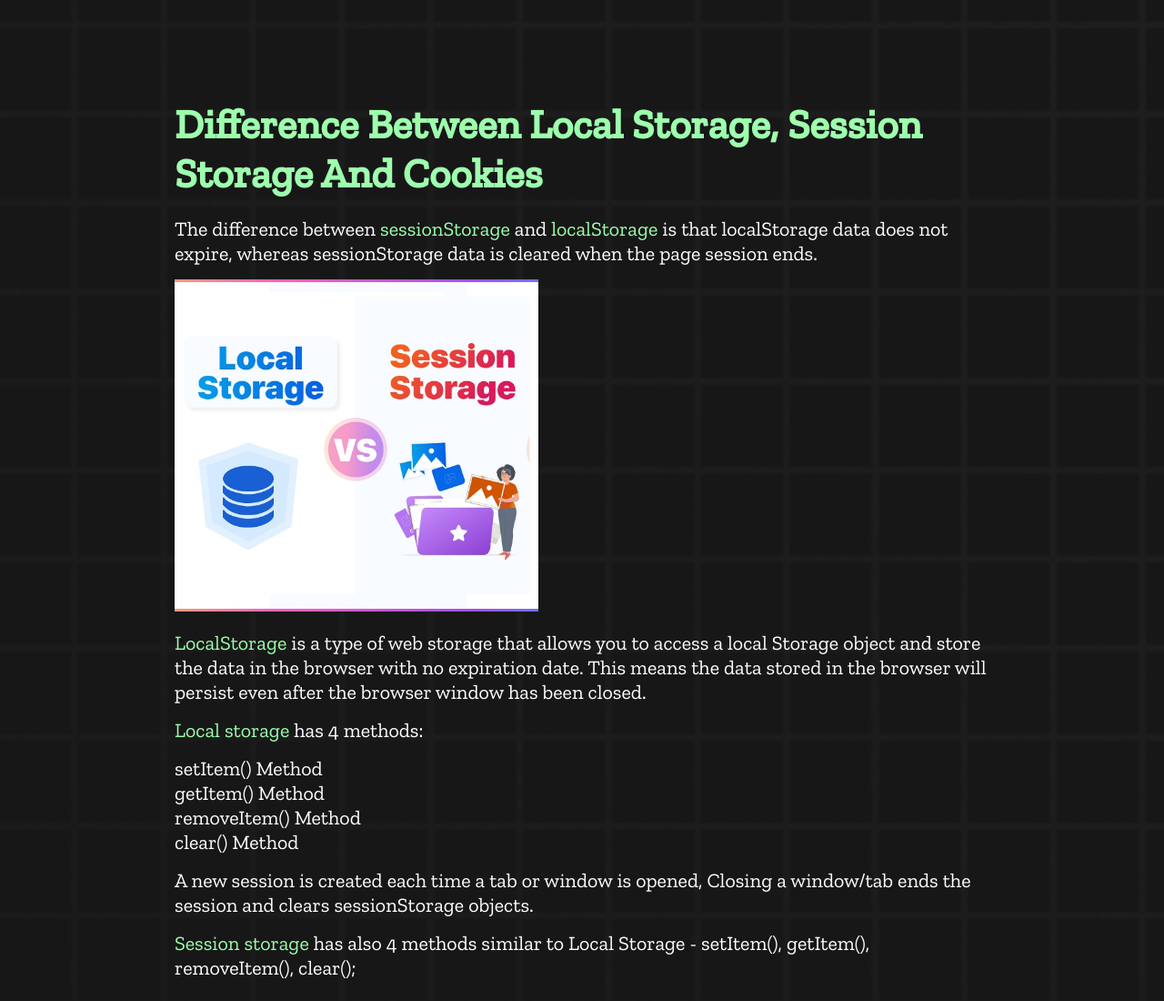
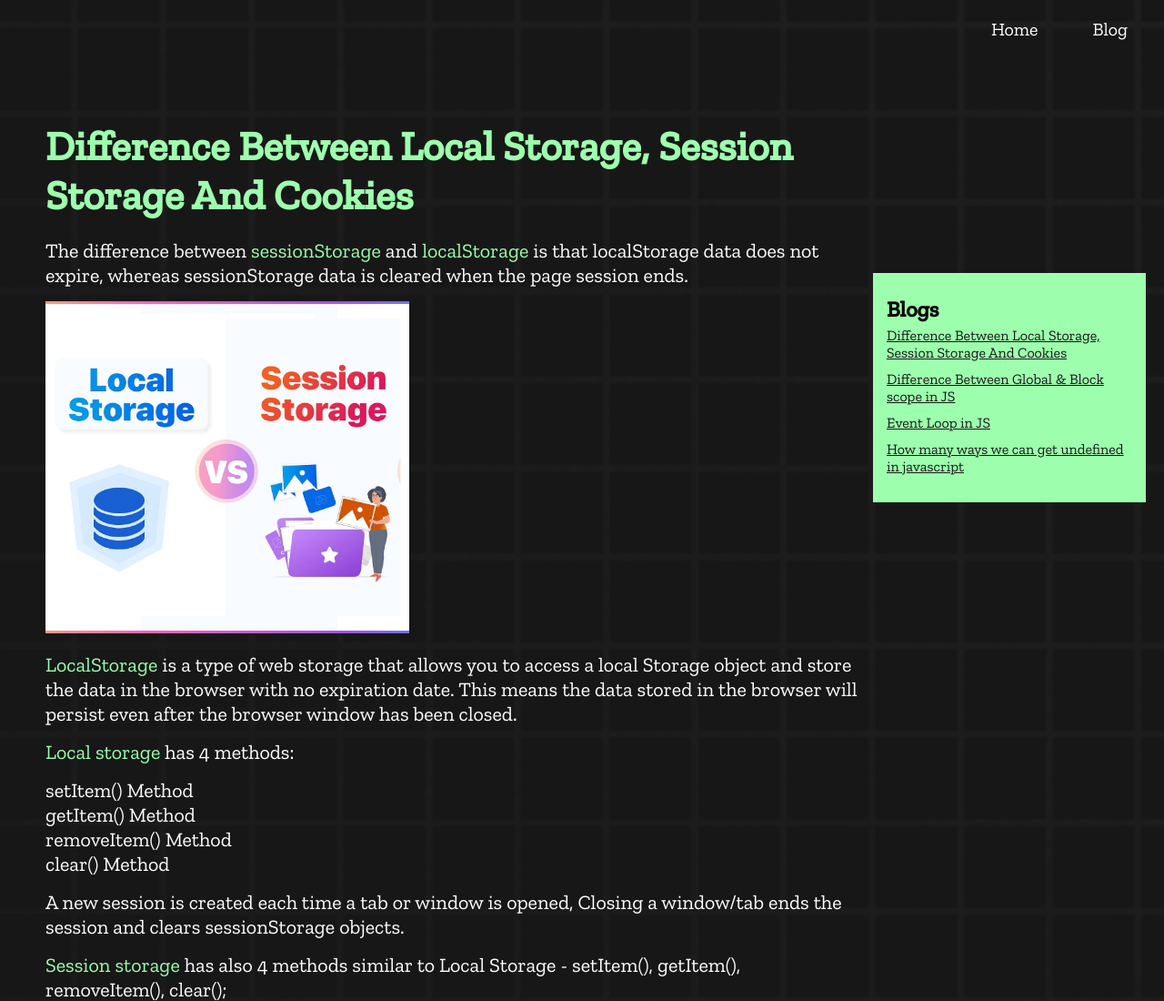
Before and after one commit to kamrul373/typing-speed-master, a plain HTML site: page blog.html in a window 1280 px wide. Shown: the top 1100 px of the page at 91% size. Drawn offline with nearby package versions, Linux system fonts and the light colour scheme.

Commit message:
blog menu added and responsive class added

```diff
--- a/blog.html
+++ b/blog.html
@@ -13,9 +13,21 @@
 </head>
 
 <body>
+    <!-- navbar -->
+    <nav>
+        <ul class="menu">
+            <li>
+                <a href="index.html">Home</a>
+            </li>
+            <li>
+                <a href="blog.html">Blog</a>
+            </li>
+        </ul>
+    </nav>
+    <!-- blogs -->
     <div class="blog-container">
         <!-- blog 1 -->
-        <div class="blog blog-1">
+        <div class="blog blog-1" id="local">
             <div class="heading">
                 <h1>Difference Between Local Storage, Session Storage And Cookies</h1>
             </div>
@@ -50,7 +62,7 @@
             </div>
         </div>
         <!-- blog 2 -->
-        <div class="blog blog-2">
+        <div class="blog blog-2" id="global">
             <div class="heading">
                 <h1>Difference Between Global & Block scope in JS</h1>
             </div>
@@ -90,7 +102,7 @@
             </div>
         </div>
         <!-- blog 4 -->
-        <div class="blog blog-3">
+        <div class="blog blog-3" id="event">
             <div class="heading">
                 <h1>Event Loop in JS</h1>
             </div>
@@ -118,7 +130,7 @@
                 </p>
             </div>
         </div>
-        <div class="blog blog-4">
+        <div class="blog blog-4" id="undefined">
             <div class="heading">
                 <h1>How many ways we can get undefined in javascript</h1>
             </div>
@@ -144,6 +156,15 @@
                 </ul>
             </div>
         </div>
+        <div class="blog-menu">
+            <h2>Blogs</h2>
+            <ul>
+                <li><a href="#local">Difference Between Local Storage, Session Storage And Cookies</a></li>
+                <li><a href="#global">Difference Between Global & Block scope in JS</a></li>
+                <li><a href="#event">Event Loop in JS</a></li>
+                <li><a href="#undefined">How many ways we can get undefined in javascript</a></li>
+            </ul>
+        </div>
     </div>
 </body>
 
--- a/styles.css
+++ b/styles.css
@@ -11,8 +11,7 @@ body {
   font-family: "Zilla Slab", serif;
 }
 
-.box-container,
-.blog-container {
+.box-container {
   width: 70%;
   margin: 0 auto;
 }
@@ -213,8 +212,10 @@ ul {
 
 /* blogs */
 .blog-container {
+  max-width: 70%;
+  margin-left: 50px;
   color: #FFFFFF;
-  padding: 70px 0;
+  padding: 30px 0;
 }
 
 .blog {
@@ -240,6 +241,22 @@ ul {
   font-size: 45px;
 }
 
+.blog-menu {
+  position: fixed;
+  top: 300px;
+  right: 20px;
+  width: 300px;
+  padding: 25px 15px;
+  background-color: #9dffad;
+  color: black;
+}
+
+.blog-menu a {
+  color: #171717;
+  display: inline-block;
+  margin: 5px 0;
+}
+
 @media only screen and (max-width: 768px) {
   .box-container {
     padding: 0 20px;
@@ -253,4 +270,13 @@ ul {
   #histories {
     grid-template-columns: repeat(1, 1fr);
   }
+
+  .blog-container {
+    max-width: 80%;
+    margin: 0 auto;
+  }
+
+  .blog-menu {
+    display: none;
+  }
 }
```
